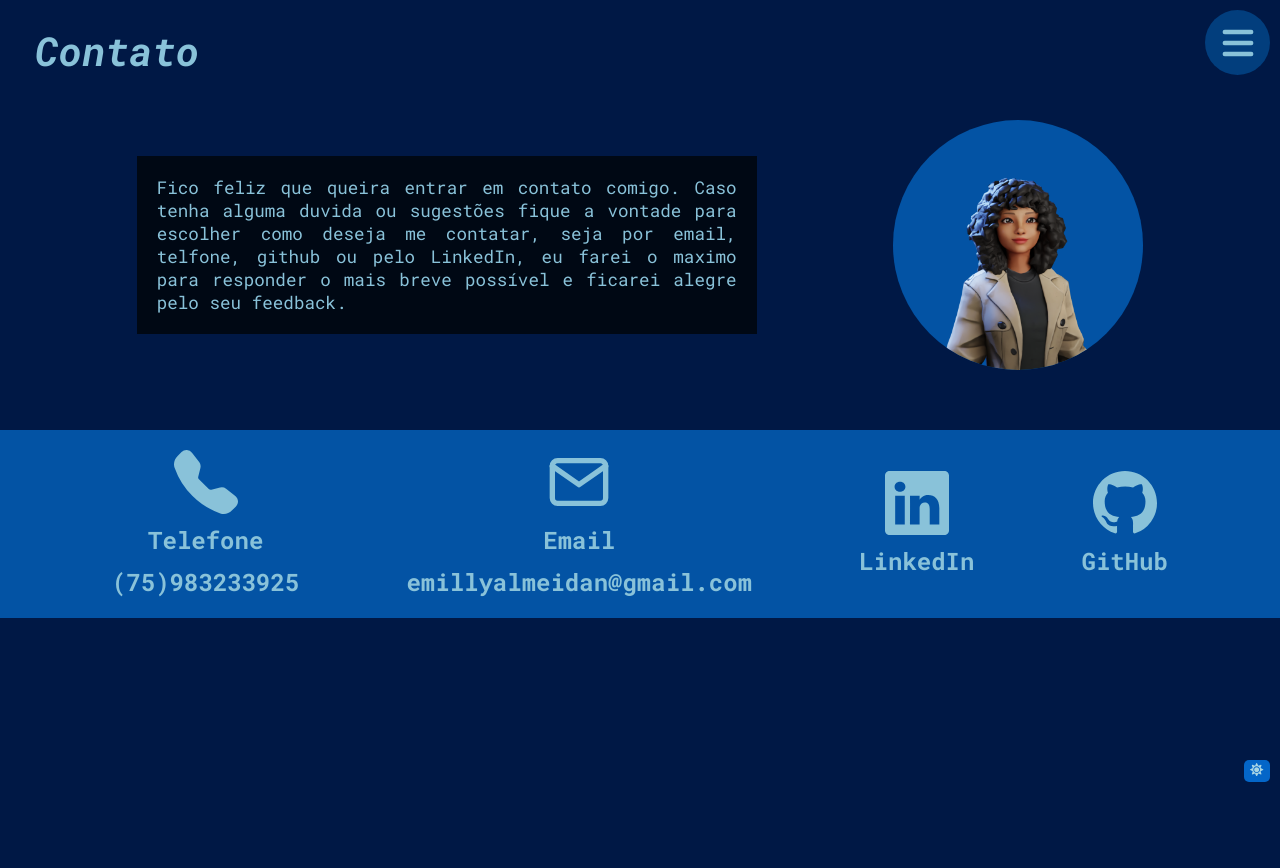
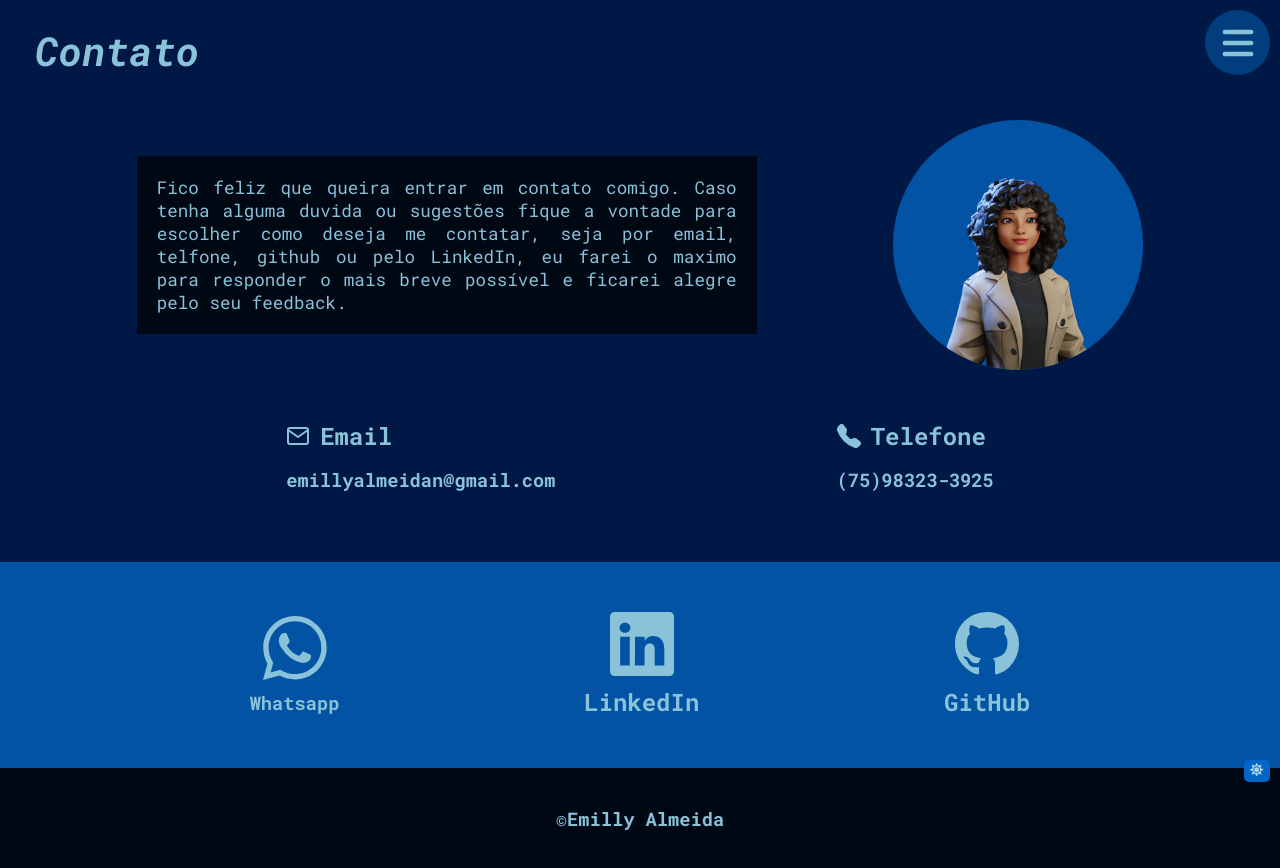
Before and after one commit to Emillyalmeida/portfolio, a React (Create React App) app: page /contato in a window 1280 px wide. Before the commit the page ends 800 px from the top, so only its background shows below. Built offline with nearby package versions, Linux system fonts and the light colour scheme.

Commit message:
feat(contact): finished page contact

```diff
--- a/src/pages/contact/index.jsx
+++ b/src/pages/contact/index.jsx
@@ -1,9 +1,15 @@
 import Container from "../../components/container";
 import Title from "../../components/Title";
-import { InfoContact, Saudation } from "./style";
-import { BsGithub, BsLinkedin, BsFillTelephoneFill } from "react-icons/bs";
+import { InfoContact, MailFone, Saudation } from "./style";
+import {
+  BsGithub,
+  BsLinkedin,
+  BsFillTelephoneFill,
+  BsWhatsapp,
+} from "react-icons/bs";
 import { FiMail } from "react-icons/fi";
 import imgAvatar from "../../assets/ReadyPlayerMe-Avatar.png";
+import Footer from "../../components/footer";
 
 const Contact = () => {
   return (
@@ -23,17 +29,34 @@ const Contact = () => {
         </div>
         <img src={imgAvatar} alt="" />
       </Saudation>
-      <InfoContact>
+
+      <MailFone>
         <div>
-          <BsFillTelephoneFill />
-          <h2>Telefone</h2>
-          <h1>(75)983233925</h1>
+          <h2>
+            <FiMail />
+            Email
+          </h2>
+          <h3>emillyalmeidan@gmail.com</h3>
         </div>
         <div>
-          <FiMail />
-          <h2>Email</h2>
-          <h1>emillyalmeidan@gmail.com</h1>
+          <h2>
+            <BsFillTelephoneFill />
+            Telefone
+          </h2>
+          <h3>(75)98323-3925</h3>
         </div>
+      </MailFone>
+      <InfoContact>
+        <a
+          href="https://api.whatsapp.com/send?phone=5575983233925&text=Ol%C3%A1%20Emilly"
+          target={"_blank"}
+          rel="noreferrer"
+        >
+          <div>
+            <BsWhatsapp />
+            <h3>Whatsapp</h3>
+          </div>
+        </a>
         <a
           href="https://github.com/Emillyalmeida"
           target={"_blank"}
@@ -55,6 +78,7 @@ const Contact = () => {
           </div>
         </a>
       </InfoContact>
+      <Footer />
     </Container>
   );
 };
--- a/src/pages/contact/style.js
+++ b/src/pages/contact/style.js
@@ -37,6 +37,29 @@ export const Saudation = styled.div`
   }
 `;
 
+export const MailFone = styled.div`
+  width: 100%;
+  display: flex;
+  padding: 30px 20px;
+  flex-direction: column;
+  gap: 15px;
+  @media (min-width: 768px) {
+    flex-direction: row;
+    justify-content: space-evenly;
+  }
+
+  > div {
+    display: flex;
+    flex-direction: column;
+    gap: 15px;
+
+    svg {
+      margin-right: 10px;
+      transform: translate(0, 3px);
+    }
+  }
+`;
+
 export const InfoContact = styled.section`
   margin-top: 40px;
   height: auto;
@@ -45,7 +68,7 @@ export const InfoContact = styled.section`
   flex-direction: column;
   align-items: center;
   justify-content: space-evenly;
-  padding: 20px;
+  padding: 50px 20px;
   background-color: ${(props) => props.theme.secundaryBg};
   gap: 15px;
   @media (min-width: 768px) {
```
